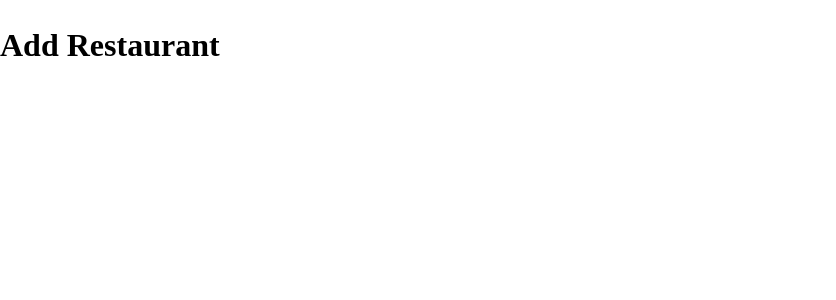
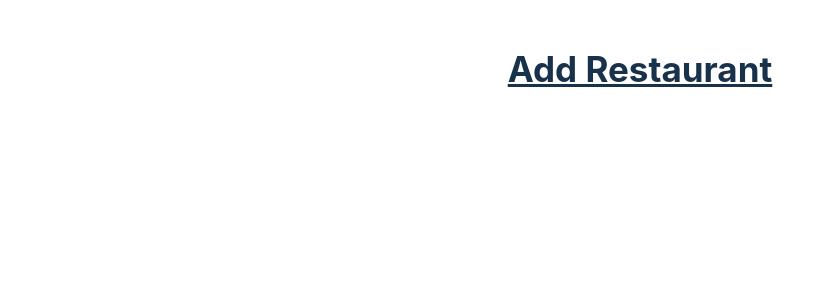
Before and after one commit to A-iswarya/Restaurant_Management_System, a React (Create React App) app in the folder react-frontend/: page /create in a window 1280 px wide. Shown: the top 300 px of the page, without its empty margins (0-836 px from the left). Built offline with nearby package versions, Linux system fonts and the light colour scheme.

Commit message:
Code refactoring

```diff
--- a/react-frontend/src/styles.scss
+++ b/react-frontend/src/styles.scss
@@ -4,6 +4,9 @@ $bg-color: white;
 
 
 body {
+  text-align: center;
+  color: $primary-color;
+  padding: 20px;
   margin: 0;
   font-size: 1rem;
   font-weight: 1.5;
@@ -11,10 +14,6 @@ body {
   background-color: $bg-color;
 }
 .home{
-  text-align: center;
-  color: $primary-color;
-  padding: 20px;
-
   .submitButton {
     background-color: $primary-color;
     color: $bg-color;
@@ -58,3 +57,12 @@ body {
     color: $primary-color;
   }
 }
+
+.addRestaurant {
+  h1 {
+    font-size: 35px;
+    font-weight: bold;
+    font-family: $font-stack;
+    text-decoration: underline;
+  }
+}
--- a/react-frontend/src/webpages/create_restaurant.js
+++ b/react-frontend/src/webpages/create_restaurant.js
@@ -1,7 +1,8 @@
 import React from "react";
 const CreateRestaurant = () => {
   return(
-    <h1>Add Restaurant</h1>
+    <div className="addRestaurant"><h1>Add Restaurant</h1>
+    </div>
   )
 }
 export default CreateRestaurant;
--- a/react-frontend/src/webpages/home.js
+++ b/react-frontend/src/webpages/home.js
@@ -1,33 +1,29 @@
 import React, { useState, useEffect } from "react";
-import { useNavigate, Link } from 'react-router-dom';
-import { GET_RESTAURANTS } from './apis/api';
+import { useNavigate, Link } from "react-router-dom";
+import { GET_RESTAURANTS } from "./apis/api";
 import { IoRestaurantSharp } from "react-icons/io5";
 
-
-import '../styles.scss';
+import "../styles.scss";
 const Home = () => {
-  const [selectedOption, setSelectedOption] = useState('');
+  const [selectedOption, setSelectedOption] = useState("");
   const [error, setError] = useState(null);
   const [isLoaded, setIsLoaded] = useState(false);
   const [restaurants, setRestaurants] = useState([]);
 
   useEffect(() => {
-    fetch(GET_RESTAURANTS)
-    .then(res => res.json())
-    .then( (data) => {
-                setIsLoaded(true);
-                if (Array.isArray(data) && data.length > 0) {
-                  setRestaurants(data);
-                  setSelectedOption(data[0].id);
-                } else {
-                  setError({ message: 'No restaurants found.' });
-                }
-            },
-            (error) => {
-                setIsLoaded(true);
-                setError(error);
-            }
-    )
+    async function fetchData() {
+      try {
+        const response = await fetch(GET_RESTAURANTS);
+        const data = await response.json();
+        setIsLoaded(true);
+        setRestaurants(data);
+        setSelectedOption(data[0]?.id);
+      } catch (error) {
+        setIsLoaded(true);
+        setError(error);
+      }
+    }
+    fetchData();
   }, []);
 
   const navigate = useNavigate();
@@ -35,28 +31,48 @@ const Home = () => {
     navigate(`${selectedOption}/login`);
   };
 
-  const handleSelect = (e)=>{
+  const handleSelect = (e) => {
     setSelectedOption(e.target.value);
-  }
+  };
 
   if (error) {
-    return(<div className="home"><h2 className="error">Error: {error.message}</h2></div>);
+    return (
+      <div className="home">
+        <h2 className="error">Error: {error.message}</h2>
+      </div>
+    );
   } else if (!isLoaded) {
-      return <div className="home"><h2 className="loading">Loading...</h2></div>;
+    return (
+      <div className="home">
+        <h2 className="loading">Loading...</h2>
+      </div>
+    );
   } else {
     return (
       <div className="home">
         <h1>DineEase</h1>
-        <select className="select" value={selectedOption} onChange={handleSelect}>
-          {restaurants.map(restaurant => (
-            <option key={restaurant.id} value={restaurant.id}>{restaurant.name}</option>
+        <select
+          className="select"
+          value={selectedOption}
+          onChange={handleSelect}
+        >
+          {restaurants.map((restaurant) => (
+            <option key={restaurant.id} value={restaurant.id}>
+              {restaurant.name}
+            </option>
           ))}
         </select>
-        <br /><br />
-        <button className="submitButton" onClick={() => navigateToLogin()}>Submit</button>
-        <br/><br/>
-        <Link to={'/create'}>
-          <font className = 'createButton'>Add Your Restaurant <IoRestaurantSharp /></font>
+        <br />
+        <br />
+        <button className="submitButton" onClick={() => navigateToLogin()}>
+          Submit
+        </button>
+        <br />
+        <br />
+        <Link to={"/create"}>
+          <font className="createButton">
+            Add Your Restaurant <IoRestaurantSharp />
+          </font>
         </Link>
       </div>
     );
```
